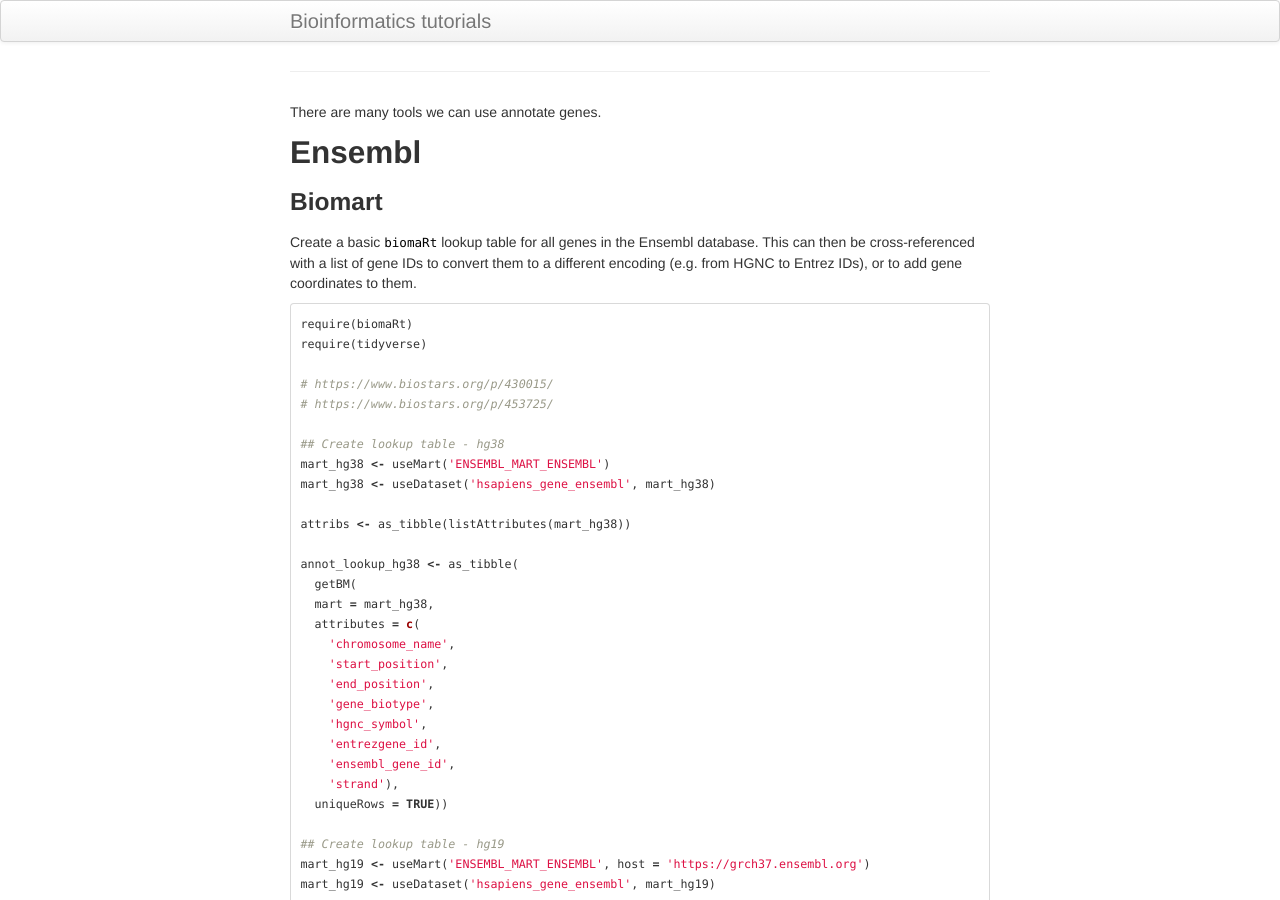
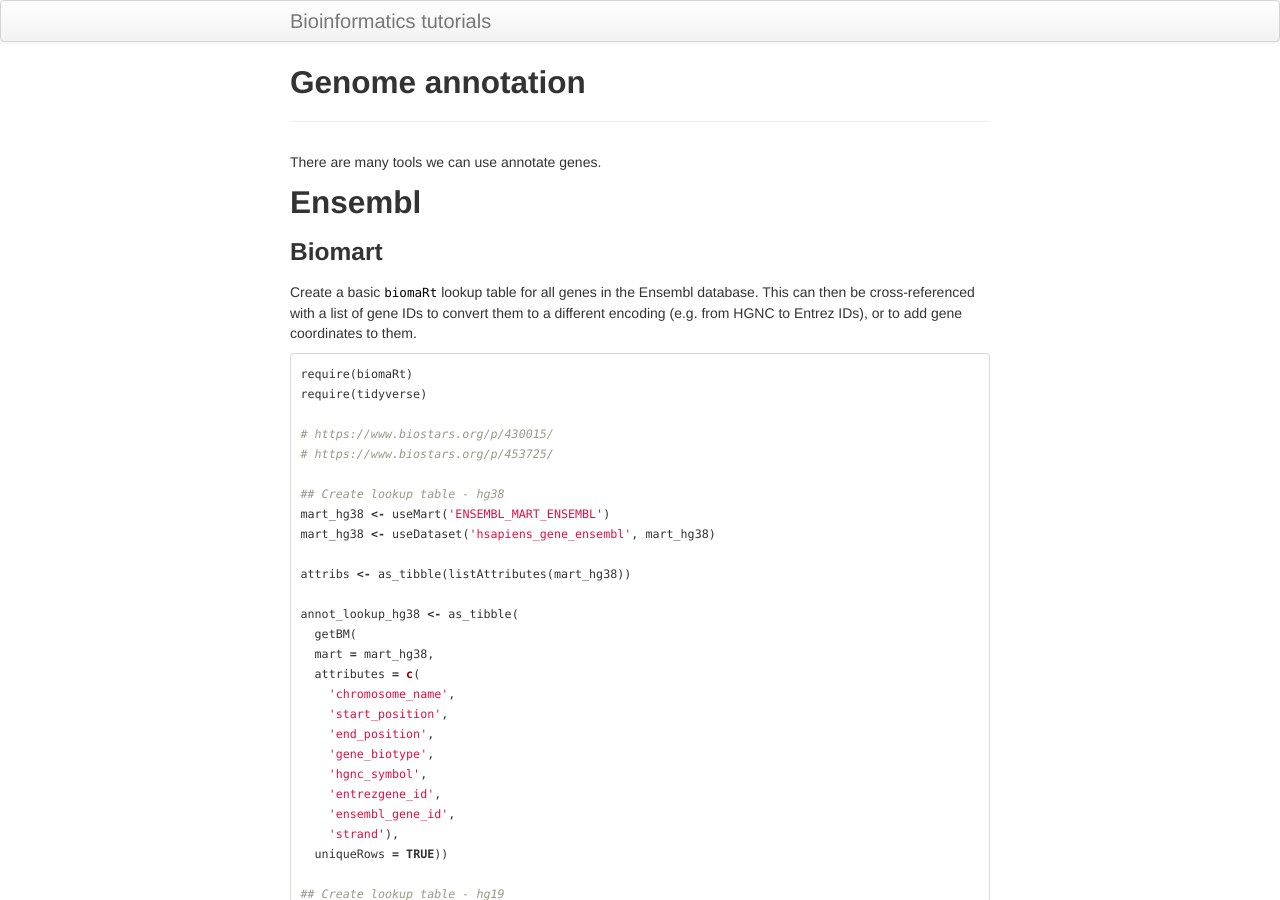
Before and after one commit to Dazcam/Bioinformatics-tutorials, a Jekyll site: the page built from pages/annotation/gene_annotation.md, in a window 1280 px wide and 900 px high. Built offline with Jekyll 4.4.1, drawn with Linux system fonts in a browser that asks for light colours; our own code applies the rules of GitHub Pages for plain Markdown files.

Commit message:
Update gene_annotation.md

```diff
--- a/pages/annotation/gene_annotation.md
+++ b/pages/annotation/gene_annotation.md
@@ -1,3 +1,8 @@
+---
+layout: page
+title: Genome annotation
+description: Gene annotation
+---
 
 There are many tools we can use annotate genes.
 
```
